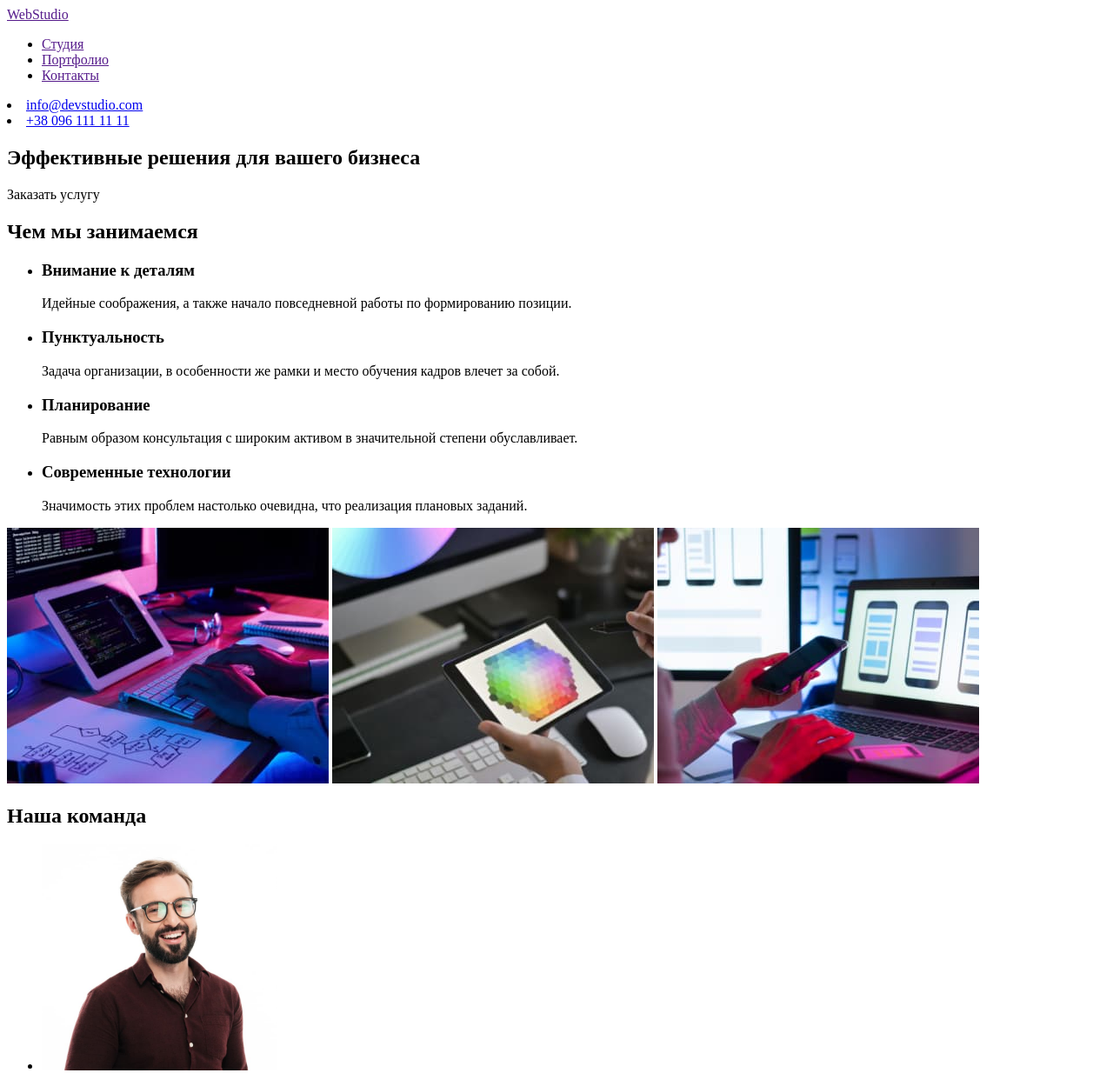
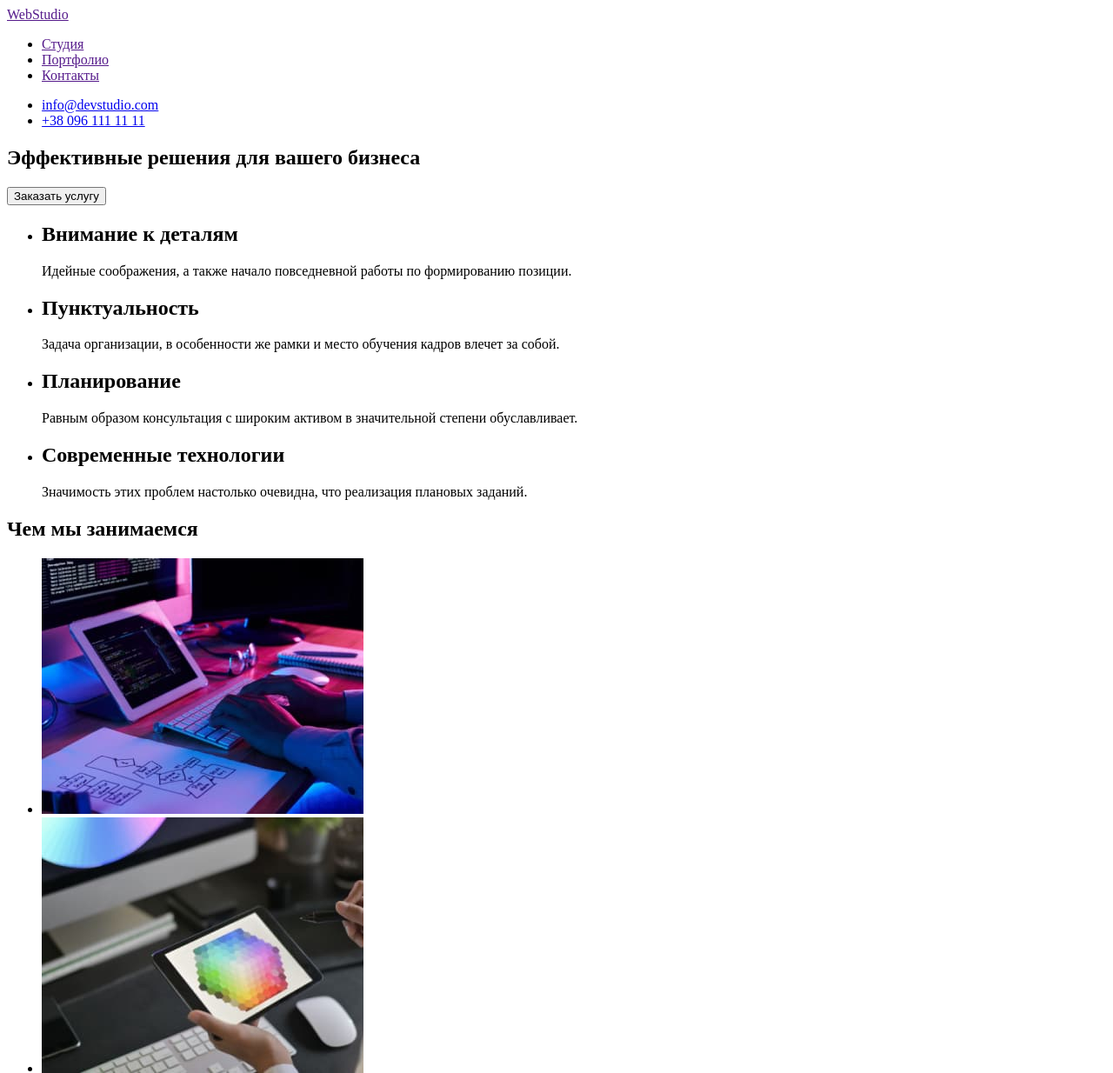
Before and after one commit to Yaroslava1992/goit-markup-hw-01, a plain HTML site: page index.html in a window 1280 px wide. Shown: the top 1234 px of the page at 87% size. Drawn offline with Linux system fonts and the light colour scheme.

Commit message:
Работа над ошибками к 1-му дз

```diff
--- a/index.html
+++ b/index.html
@@ -20,63 +20,69 @@
         </ul>
         </nav>
 
+        <ul>
             <li><a href="mailto:info@devstudio.com">info@devstudio.com</a></li>
             <li><a href="tel:+38 096 111 11 11">+38 096 111 11 11</a></li>
         </ul>
 
     </header>
     <main>
-    <div>
+
         <section>
             <h1>Эффективные решения для вашего бизнеса</h1>
-            <a type="button">Заказать услугу</a>
+            <button type="button">Заказать услугу</button>
         </section>
-    </div>
+
 
         <section>
-            <h2>Чем мы занимаемся</h2>
+
 
                 <ul>
                     <li>
-                        <h3>Внимание к деталям</h3>
+                        <h2>Внимание к деталям</h2>
                         <p>Идейные соображения, а также начало повседневной работы по формированию позиции.</p>
+                    </li>
+
+                    <li>
+                        <h2>Пунктуальность</h2>
+                        <p>Задача организации, в особенности же рамки и место обучения кадров влечет за собой.</p>
+                    </li>
+
+                    <li>
+                        <h2>Планирование</h2>
+                        <p>Равным образом консультация с широким активом в значительной степени обуславливает.</p>
+                    </li>
+
+                    <li>
+                        <h2>Современные технологии</h2>
+                        <p>Значимость этих проблем настолько очевидна, что реализация плановых заданий.</p>
                     </li>
                 </ul>
 
-                <ul>
-                    <li>
-                        <h3>Пунктуальность</h3>
-                        <p>Задача организации, в особенности же рамки и место обучения кадров влечет за собой.</p>
-                    </li>
-                </ul>
+                </section>
 
-                <ul>
-                    <li>
-                        <h3>Планирование</h3>
-                        <p>Равным образом консультация с широким активом в значительной степени обуславливает.</p>
-                    </li>
-                </ul>
-
-                <ul>
-                    <li>
-                        <h3>Современные технологии</h3>
-                        <p>Значимость этих проблем настолько очевидна, что реализация плановых заданий.</p>
-                    </li>
-                </ul>
-                <div>
-                    <img src="./images/box_1.jpg"
+                <section>
+                <h2>Чем мы занимаемся</h2>
+                   <ul>
+                       <li><img src="./images/box_1.jpg"
                     alt="Работа 1"
                     width="370"
                     height="294">
-                    <img src="./images/box_2.jpg"
+                    </li>
+
+                    <li><img src="./images/box_2.jpg"
                     alt="Работа 2"
                     width="370"
                     height="294">
+                    </li>
+                    <li>
                     <img src="./images/box_3.jpg"
                     alt="Работа 3"
                     width="370"
                     height="294">
-                </div>
+                    </li>
+                    </ul>
+
                 </section>
 
                 <section>
@@ -93,9 +99,7 @@
                             <h3>Игорь Демьяненко</h3>
                              <p>Product Designer</p>
                         </li>
-                    </ul>
 
-                    <ul>
                         <li>
 
                             <img src="./images/Репина.jpg" alt="Ольга Репина"
@@ -103,9 +107,7 @@
                             <h3>Ольга Репина</h3>
                             <p>Frontend Developer</p>
                         </li>
-                    </ul>
 
-                    <ul>
                         <li>
                             <img src="./images/Тарасов.jpg" alt="Николай Тарасов"
                              width="270"
@@ -113,9 +115,7 @@
                             <h3>Николай Тарасов</h3>
                             <p>Marketing</p>
                         </li>
-                    </ul>
 
-                    <ul>
                         <li>
                             <img src="./images/Ермаков.jpg" alt="Михаил Ермаков"
                                 width="270" height="260">
@@ -130,9 +130,16 @@
                     WebStudio
                 </a>
                <address>
-                г. Киев, пр-т Леси Украинки, 26
+                   <ul>
+                <li><a href="https://www.google.com/maps/d/viewer?msa=0&mid=10uSM3H-mIU3GznYo2szRIEphczw&ll=50.42732700000001%2C30.538092&z=17">г. Киев, пр-т Леси Украинки, 26</a>
+                    </li>
+                    <li>
                 <a href="mailto:info@example.com">info@example.com</a>
+                </li>
+                <li>
                 <a href="tel:+38 099 111 11 11">+38 099 111 11 11</a>
+                </li>
+                </ul>
                </address>
             </footer>
 </main>
```
